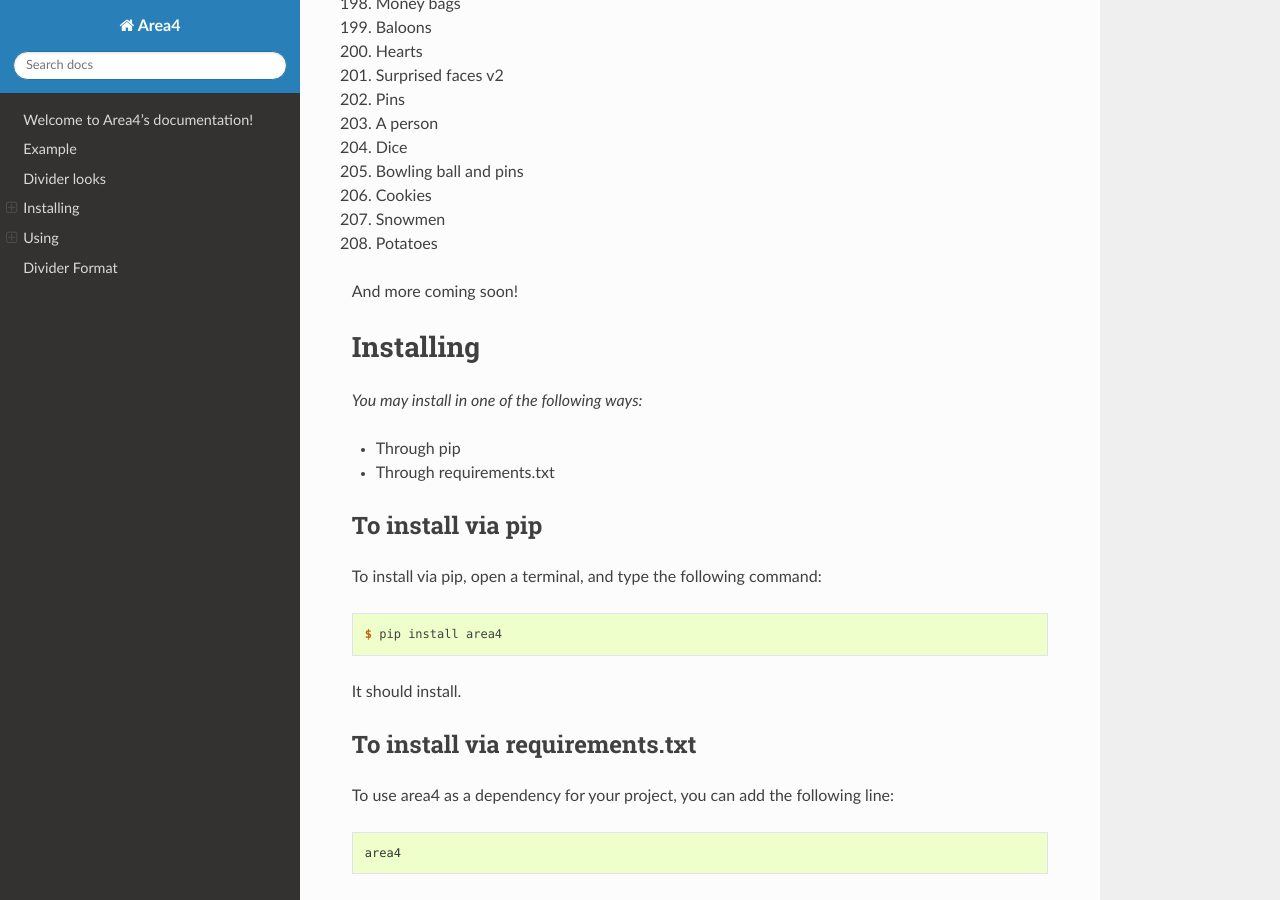
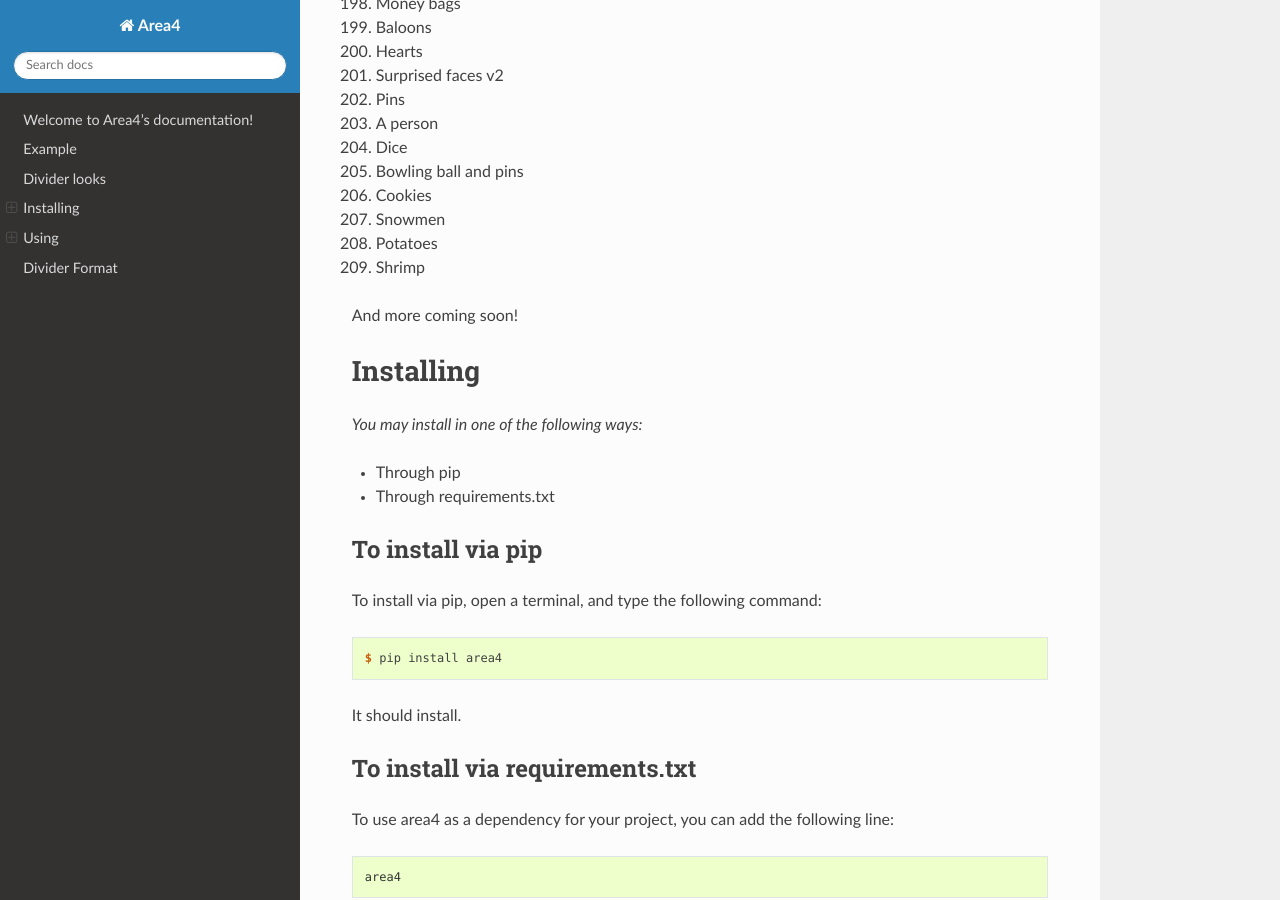
Before and after one commit to area4lib/area4, a Sphinx documentation site: the page built from docs/index.rst, in a window 1280 px wide and 900 px high, scrolled down 5427 px. Built offline with Sphinx 7.4.7 and the Read the Docs theme 2.0.0, drawn with Linux system fonts in a browser that asks for light colours.

Commit message:
forgot that, now to release
Co-Authored-By: theonetheonlydemon <theonetheonlydemon@users.noreply.github.com>

```diff
--- a/docs/index.rst
+++ b/docs/index.rst
@@ -259,6 +259,7 @@ Divider looks
 206. Cookies
 207. Snowmen
 208. Potatoes
+209. Shrimp
 
 
 
```
